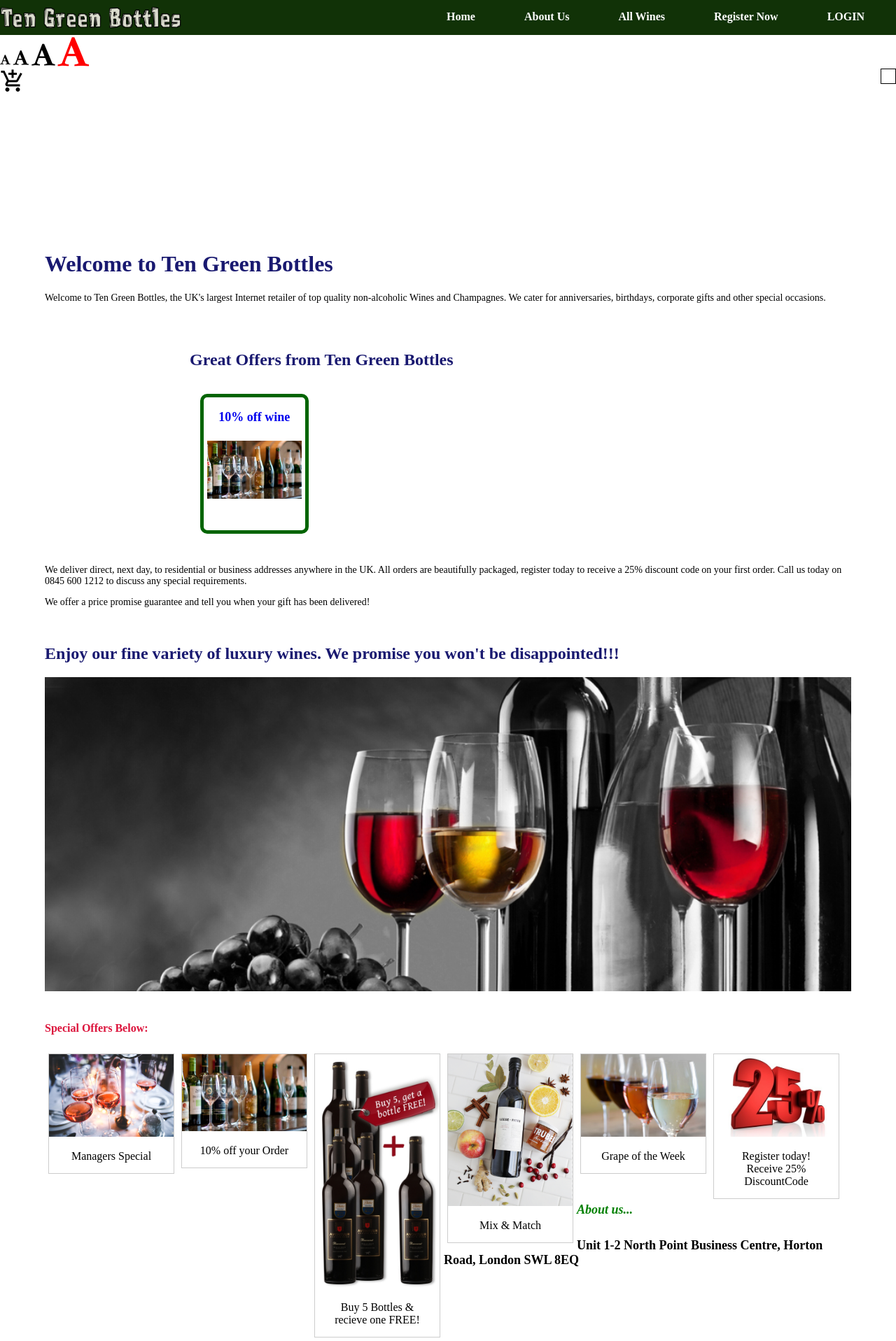
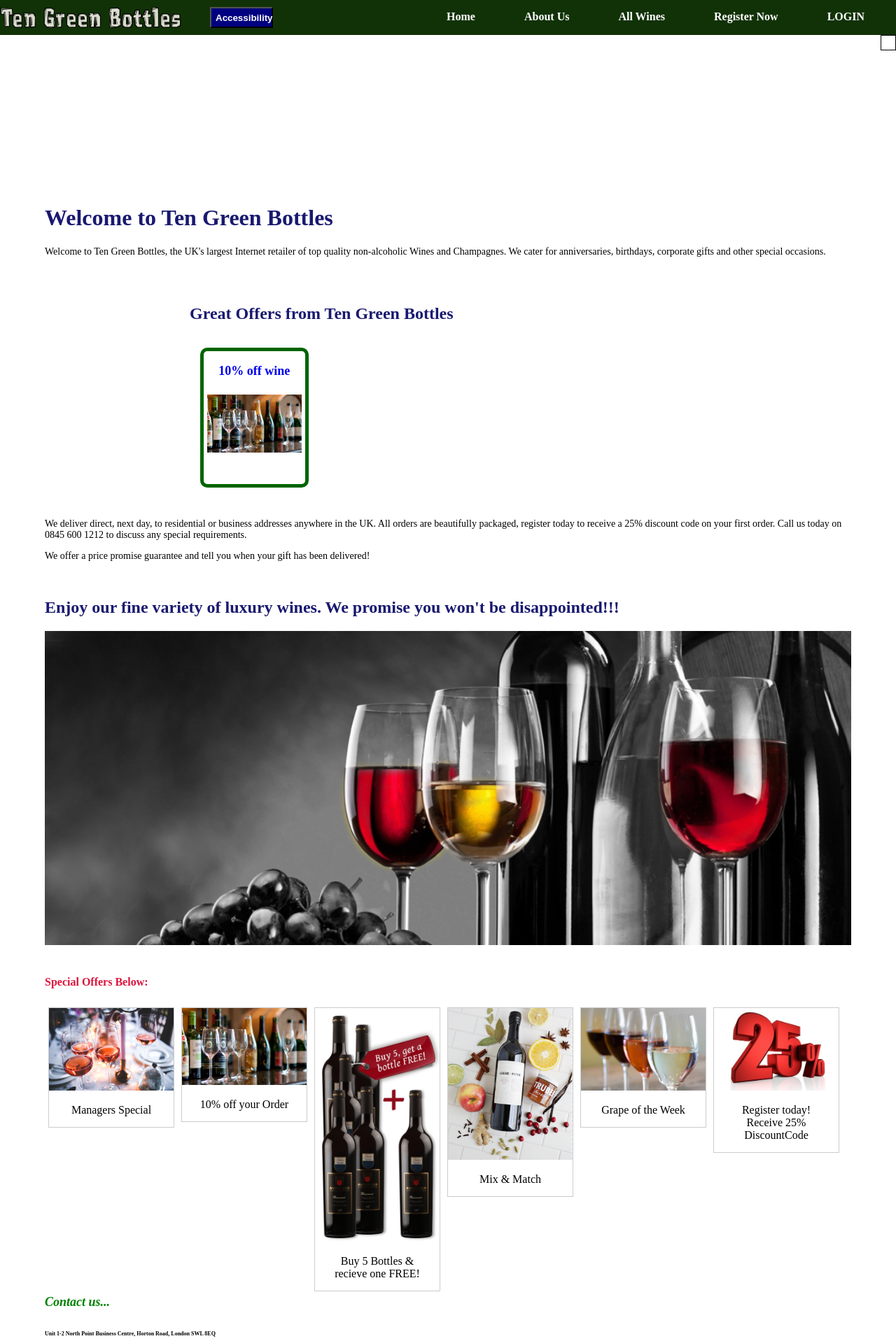
Before and after one commit to LordGee/WineApp, a PHP site: page /index.php in a window 1280 px wide. Shown: the whole page at 70% size. Run offline with PHP 8.4, Linux system fonts and the light colour scheme; data comes from the database, SQL or seed files in the repository; some libraries are stand-ins or nearby versions.

Commit message:
Accessibility
- add button for accessibility
- add jquery to source

```diff
--- a/Includes/footer.php
+++ b/Includes/footer.php
@@ -2,13 +2,12 @@
   <body>
       <div>
         <footer class="bottomArea">
-          <h5> About us... </h5>
-          <h3> Unit 1-2 North Point Business Centre, Horton Road, London SWL 8EQ </h3>
         </footer>
       </div>
-
       <script src="JavaScript/mobNav.js"></script>
       <script src="JavaScript/searchFunction.js"></script>
-
+      <div id="footer">
+      <h5> Contact us... </h5> <h6>Unit 1-2 North Point Business Centre, Horton Road, London SWL 8EQ </h6>
+    </div>
     </body>
 </html>
--- a/Includes/header.php
+++ b/Includes/header.php
@@ -9,6 +9,7 @@
     <link rel="stylesheet" href="Style/element.css" type="text/css" />
     <link rel="stylesheet" href="Style/responsive.css" type="text/css" />
     <link rel="stylesheet" href="danger.css" type="text/css" />
+    <script src = "ZoomInOut/JavaScript" src="clientcode.js"></script>
     <script src="https://ajax.googleapis.com/ajax/libs/jquery/3.1.1/jquery.min.js"></script>
 </head>
 <body>
@@ -16,10 +17,12 @@
   <div class="navArea">
     <div id="logo">
         <img src="img/logo.png"/>
+        <div>
+        <button class="Accessibility" onclick="zoomIn()">Accessibility</button>
     </div>
       <div id="nav">
           <ul id="rightNav">
-              <li><a href="index.php">Home</a></li>
+              <li><a href="index.php">Home</a></li
               <li><a href="about.php">About Us</a></li>
               <li><a href="wine.php">All Wines</a></li>
               <?php if(isset($_SESSION["Customer"])): ?>
@@ -53,13 +56,3 @@
         </ul>
       </div>
   </div>
-  <meta name="viewport" content="width=device-width, initial-scale=1">
-  <link rel="stylesheet" href="https://cdnjs.cloudflare.com/ajax/libs/font-awesome/4.7.0/css/font-awesome.min.css">
-  <i class="fa fa-font"></i>
-  <i class="fa fa-font" style="font-size:24px"></i>
-  <i class="fa fa-font" style="font-size:36px;"></i>
-  <i class="fa fa-font" style="font-size:48px;color:red"></i>
-  <br>
-  <meta name="viewport" content="width=device-width, initial-scale=1">
-  <link href="https://fonts.googleapis.com/icon?family=Material+Icons" rel="stylesheet">
-<i class="material-icons" style="font-size:36px">add_shopping_cart</i>
--- a/Style/main.css
+++ b/Style/main.css
@@ -35,7 +35,6 @@
 
 h6 {
   color: black;
-  text-align: left;
   font-size: 8px;
 }
 
@@ -238,3 +237,19 @@
   width: 30px;
   height: 30px;
 }
+
+#footer {
+  clear: both;
+}
+
+.Accessibility {
+    width: 90px;
+    height: 30px;
+    margin:auto;
+    position: absolute;
+    top: 10px;
+    left: 300px;
+    font-weight: bold;
+    color: white;
+    background-color: navy;
+}
--- a/Style/responsive.css
+++ b/Style/responsive.css
@@ -51,7 +51,7 @@
     .col-offset-sm-11{margin-left:91.6666666667%}
     .col-offset-sm-12{margin-left:100%}
 }
-@media only screen and (min-width: 960px) {
+@media only screen and (min-width: 1060px) {
     /* For Laptops and Desktops: */
     .col-md-1 { width: 8.3333333333%; }
     .col-md-2 { width: 16.6666666667%; }
```
Also changed, not shown: 1 other file.
